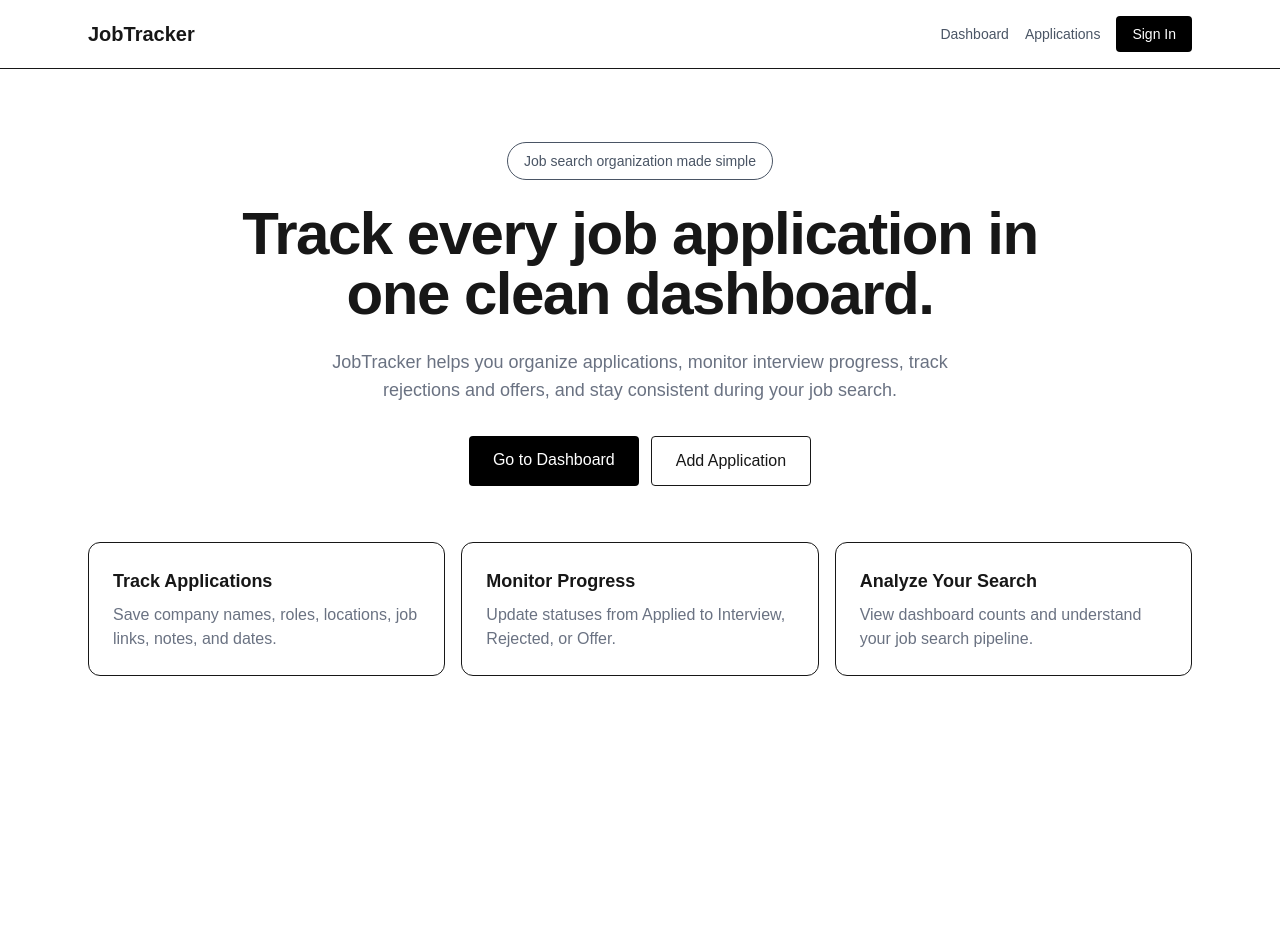
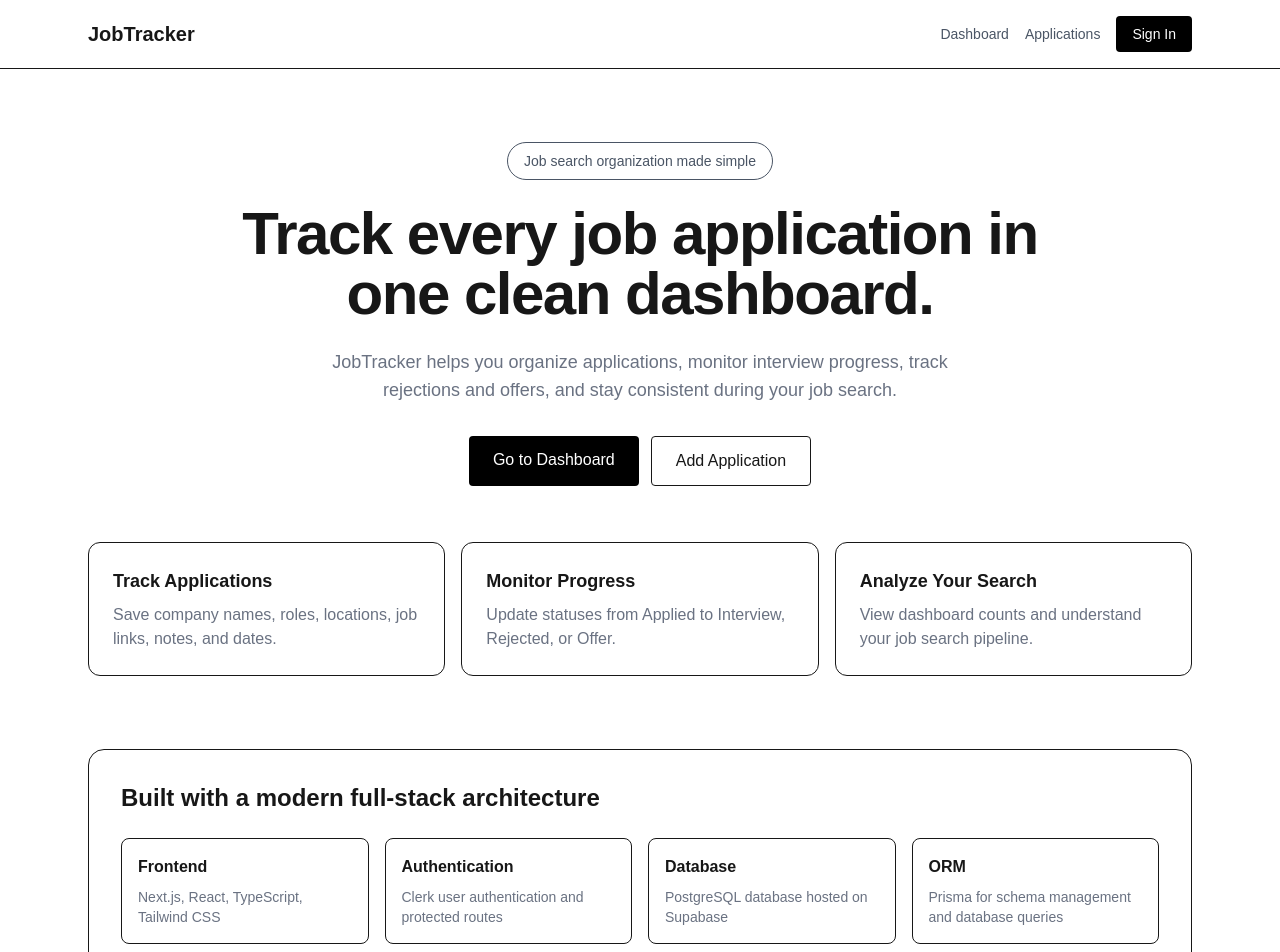
Before and after one commit to dahhren/job-tracker, a Next.js app: page / in a window 1280 px wide. Shown: the top 952 px of the page. Before the commit the page ends 800 px from the top, so only its background shows below. Built offline with nearby package versions, Linux system fonts and the light colour scheme; no server answers.

Commit message:
Modified Readme, Polished website

```diff
--- a/src/app/dashboard/applications/actions.ts
+++ b/src/app/dashboard/applications/actions.ts
@@ -33,6 +33,10 @@ export async function createApplication(formData: FormData) {
         : new Date(),
     },
   });
+
+  if (!company.trim() || !role.trim()) {
+  throw new Error("Company and role are required.");
+}
 
   redirect("/dashboard/applications");
 }
@@ -90,6 +94,10 @@ export async function updateApplication(formData: FormData) {
     },
   });
 
+  if (!company.trim() || !role.trim()) {
+  throw new Error("Company and role are required.");
+}
+
   redirect("/dashboard/applications");
 }
 
--- /dev/null
+++ b/src/app/dashboard/applications/loading.tsx
@@ -0,0 +1,7 @@
+export default function Loading() {
+  return (
+    <main className="p-6">
+      <p className="text-gray-500">Loading applications...</p>
+    </main>
+  );
+}
--- a/src/app/dashboard/applications/page.tsx
+++ b/src/app/dashboard/applications/page.tsx
@@ -1,9 +1,9 @@
 import Link from "next/link";
 import StatusBadge from "@/components/StatusBadge";
+import StatusSelect from "@/components/StatusSelect";
 import { auth } from "@clerk/nextjs/server";
 import { prisma } from "@/lib/prisma";
 import DeleteApplicationButton from "@/components/DeleteApplicationButton";
-import StatusSelect from "@/components/StatusSelect";
 
 type ApplicationsPageProps = {
   searchParams: Promise<{
@@ -57,7 +57,7 @@ export default async function ApplicationsPage({
 
   return (
     <main className="p-6">
-      <div className="flex items-center justify-between">
+      <div className="flex flex-col gap-4 sm:flex-row sm:items-center sm:justify-between">
         <div>
           <h1 className="text-3xl font-bold">Applications</h1>
           <p className="mt-1 text-gray-500">
@@ -147,14 +147,19 @@ export default async function ApplicationsPage({
                   {app.location && <span>•</span>}
                   <span>Applied: {app.appliedDate.toLocaleDateString()}</span>
                   <span>•</span>
-                  <StatusSelect applicationId={app.id} currentStatus={app.status} />
+                  <span>Updated: {app.updatedAt.toLocaleDateString()}</span>
                 </div>
 
+                <div>
+                    <StatusBadge status={app.status} />
+                    <StatusSelect applicationId={app.id} currentStatus={app.status} />
+                </div>
 
                 {app.jobUrl && (
                   <a
                     href={app.jobUrl}
                     target="_blank"
+                    rel="noopener noreferrer"
                     className="mt-2 inline-block text-sm underline"
                   >
                     View Job Posting
--- /dev/null
+++ b/src/app/dashboard/loading.tsx
@@ -0,0 +1,7 @@
+export default function Loading() {
+  return (
+    <main className="p-6">
+      <p className="text-gray-500">Loading dashboard...</p>
+    </main>
+  );
+}
--- a/src/app/page.tsx
+++ b/src/app/page.tsx
@@ -3,6 +3,7 @@ import Link from "next/link";
 export default function Home() {
   return (
     <main>
+      {/* Hero Section */}
       <section className="mx-auto flex min-h-[85vh] max-w-6xl flex-col items-center justify-center px-6 text-center">
         <div className="rounded-full border px-4 py-2 text-sm text-gray-600">
           Job search organization made simple
@@ -56,6 +57,45 @@ export default function Home() {
           </div>
         </div>
       </section>
+
+      {/* Tech Stack Section */}
+      <section className="mx-auto max-w-6xl px-6 pb-20">
+        <div className="rounded-2xl border p-8">
+          <h2 className="text-2xl font-bold">
+            Built with a modern full-stack architecture
+          </h2>
+
+          <div className="mt-6 grid gap-4 md:grid-cols-4">
+            <div className="rounded-lg border p-4">
+              <h3 className="font-semibold">Frontend</h3>
+              <p className="mt-2 text-sm text-gray-500">
+                Next.js, React, TypeScript, Tailwind CSS
+              </p>
+            </div>
+
+            <div className="rounded-lg border p-4">
+              <h3 className="font-semibold">Authentication</h3>
+              <p className="mt-2 text-sm text-gray-500">
+                Clerk user authentication and protected routes
+              </p>
+            </div>
+
+            <div className="rounded-lg border p-4">
+              <h3 className="font-semibold">Database</h3>
+              <p className="mt-2 text-sm text-gray-500">
+                PostgreSQL database hosted on Supabase
+              </p>
+            </div>
+
+            <div className="rounded-lg border p-4">
+              <h3 className="font-semibold">ORM</h3>
+              <p className="mt-2 text-sm text-gray-500">
+                Prisma for schema management and database queries
+              </p>
+            </div>
+          </div>
+        </div>
+      </section>
     </main>
   );
 }
```
Also changed, not shown: 1 other file (tests, documents, lock files or other folders).
